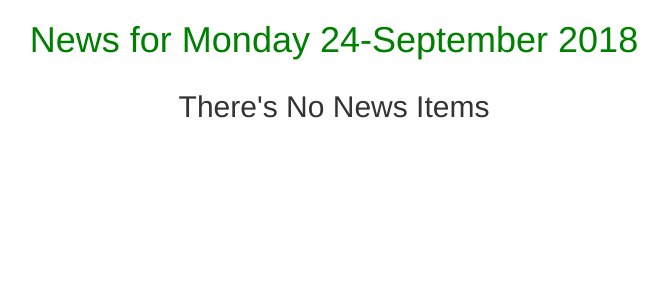
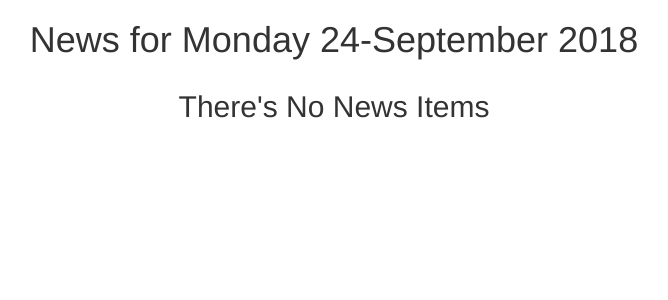
Before and after one commit to andyweru/Moringa-Tribune, a Django app: page / in a window 1280 px wide. Shown: the part 52-352 px from the top of the page, without its empty margins (306-974 px from the left). Run offline with Django 3.2, Linux system fonts and the light colour scheme; data that the repository does not hold is empty; some libraries are stand-ins or nearby versions.

Commit message:
style change

```diff
--- a/tribune/news/static/css/basenews.css
+++ b/tribune/news/static/css/basenews.css
@@ -1,3 +1,3 @@
 h1 {
-    color: green;
+    color: #333;
 }
```
